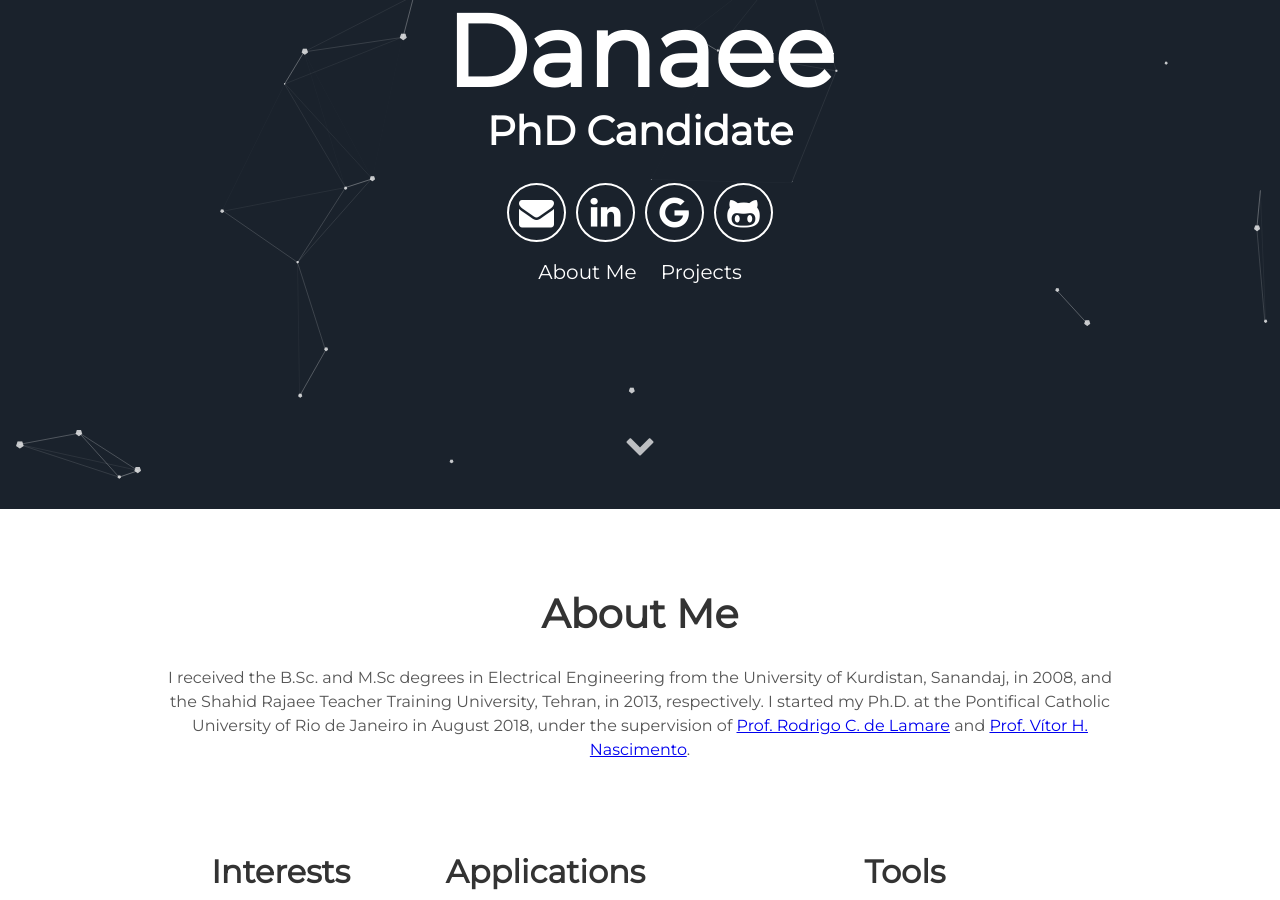
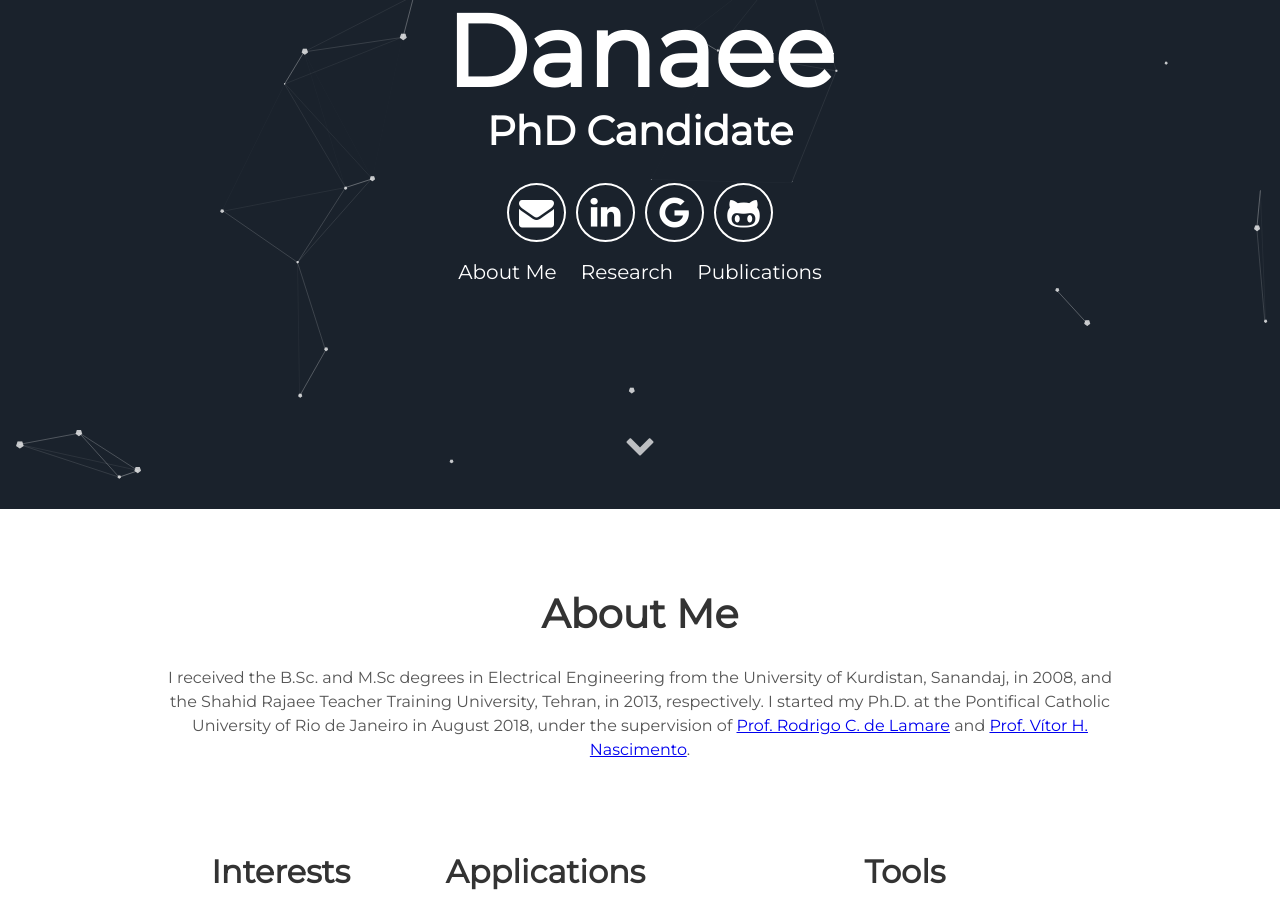
Before and after one commit to AlirezaDanaee/AlirezaDanaee.github.io, a Jekyll site: the page built from index.html, in a window 1280 px wide and 900 px high, scrolled down 391 px. Built offline with Jekyll 4.4.1, drawn with Linux system fonts in a browser that asks for light colours.

Commit message:
Update header.html

```diff
--- a/_includes/header.html
+++ b/_includes/header.html
@@ -12,7 +12,8 @@
       </div>
       <div class="header-links">
         <a class="link" href="#about" data-scroll>About Me</a>
-        <a class="link" href="#projects" data-scroll>Projects</a>
+        <a class="link" href="#education" data-scroll>Research</a>
+        <a class="link" href="#publications" data-scroll>Publications</a>
       </div>
   </div>
   <a class="down" href="#about" data-scroll><i class="icon fa fa-chevron-down" aria-hidden="true"></i></a>
```
